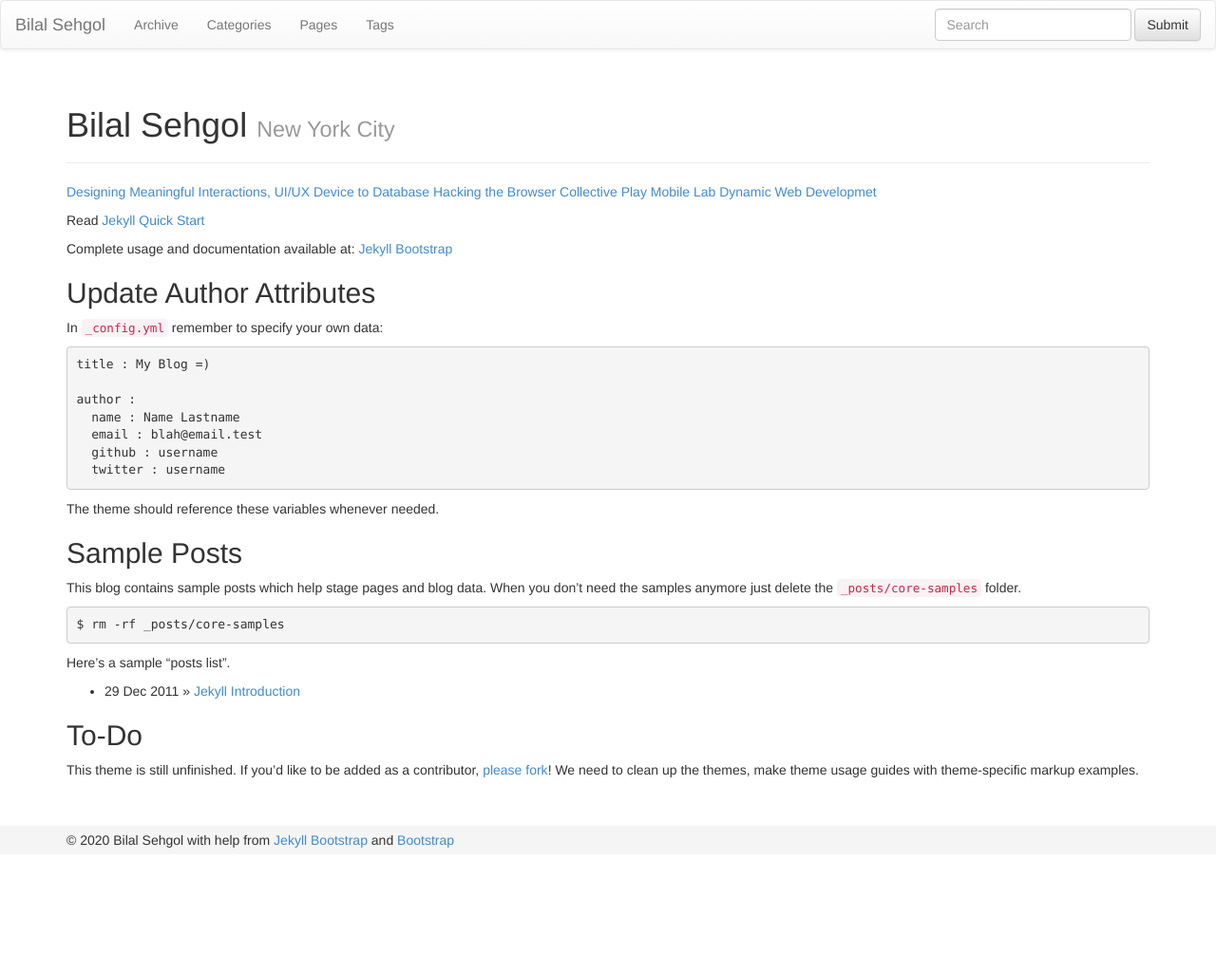
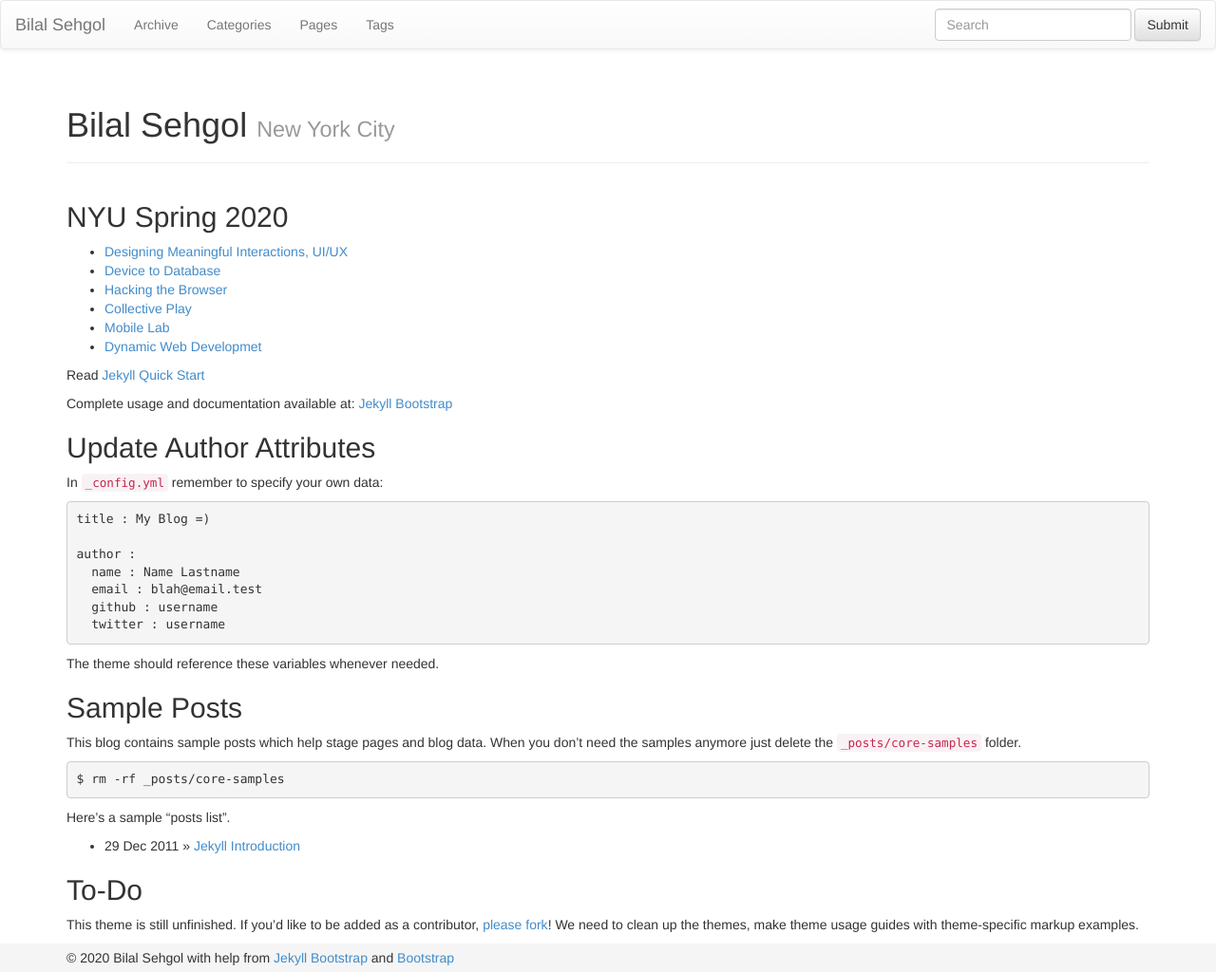
Before and after one commit to bsehgol/bilalsehgol.github.io, a Jekyll site: the page built from index.md, in a window 1280 px wide. Shown: the whole page at 95% size. Built offline with Jekyll 4.4.1, drawn with Linux system fonts in a browser that asks for light colours; nearby versions of some CDN libraries; before the commit the page ends 900 px from its top, so only the background shows below that.

Commit message:
Update index.md

```diff
--- a/index.md
+++ b/index.md
@@ -5,12 +5,14 @@
 ---
 {% include JB/setup %}
 
-[Designing Meaningful Interactions, UI/UX](bsehgol.github.io/dmi)
-[Device to Database](bsehgol.github.io/devicetodatabase)
-[Hacking the Browser](https://github.com/bsehgol/hackingthebrowser)
-[Collective Play](https://github.com/bsehgol/collectiveplay)
-[Mobile Lab](bsehgol.github.io/mobilelab)
-[Dynamic Web Developmet](https://github.com/bsehgol/dwd)
+## NYU Spring 2020
+
+ - [Designing Meaningful Interactions, UI/UX](bsehgol.github.io/dmi)
+ - [Device to Database](bsehgol.github.io/devicetodatabase)
+ - [Hacking the Browser](https://github.com/bsehgol/hackingthebrowser)
+ - [Collective Play](https://github.com/bsehgol/collectiveplay)
+ - [Mobile Lab](bsehgol.github.io/mobilelab)
+ - [Dynamic Web Developmet](https://github.com/bsehgol/dwd)
 
 Read [Jekyll Quick Start](http://jekyllbootstrap.com/usage/jekyll-quick-start.html)
 
```
